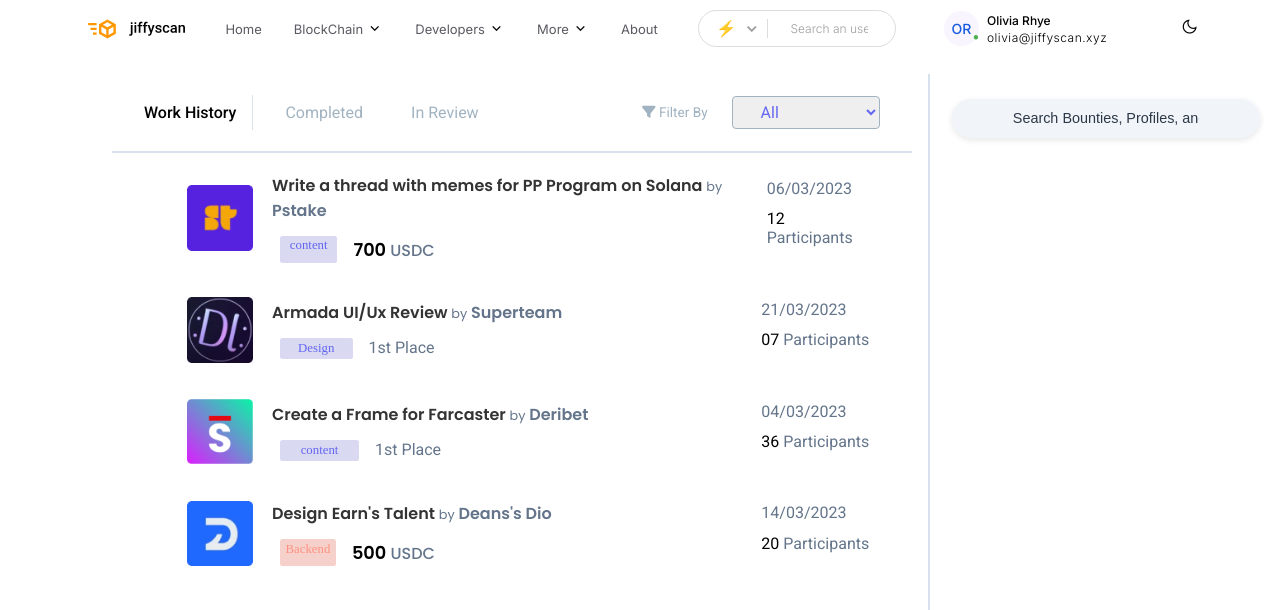
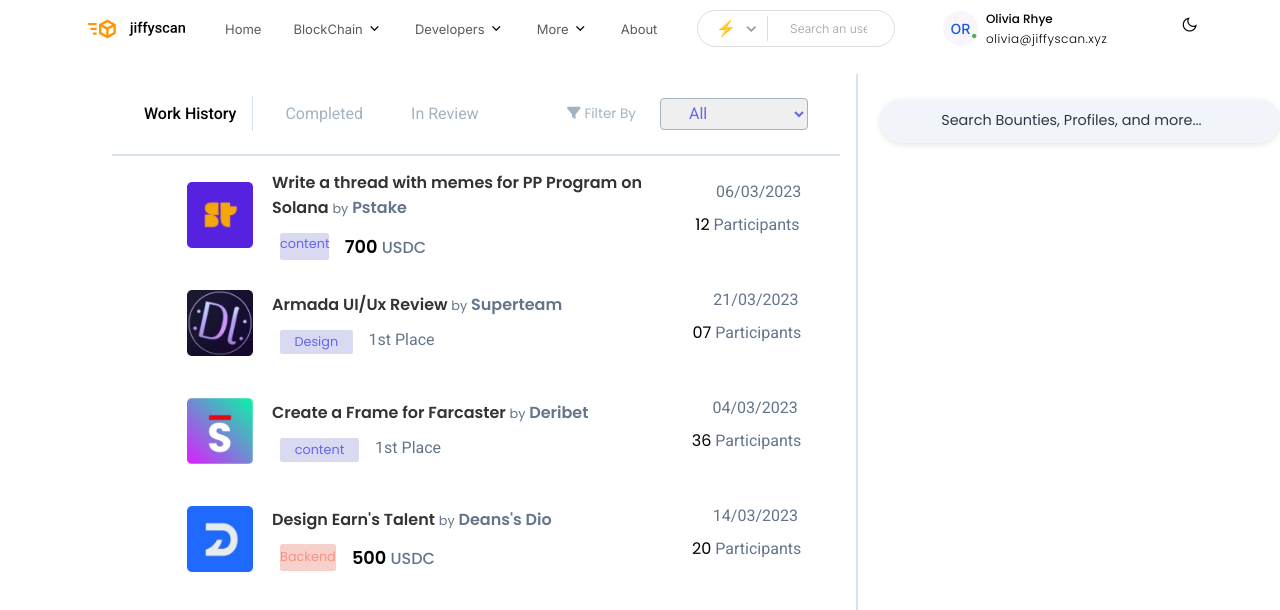
Before and after one commit to SrivastavaPragya/ziffyAssignment, a React (Vite) app: page / in a window 1280 px wide. Shown: the top 610 px of the page. Built offline with nearby package versions, Linux system fonts and the light colour scheme; a web font is replaced by a local one.

Commit message:
fixing bugs

```diff
--- a/src/components/Completed.jsx
+++ b/src/components/Completed.jsx
@@ -20,7 +20,7 @@
           </div>
         </div>
         <div className="content">
-          <p> 06/03/2023</p>
+          <p className="date"> 06/03/2023</p>
           <p className="contentDescription">
 
             <span className="no">12</span> Participants
@@ -41,7 +41,7 @@
           </div>
         </div>
         <div className="content">
-          <p> 21/03/2023</p>
+          <p className="date"> 21/03/2023</p>
           <p className="contentDescription">
             <span className="no">07</span> Participants
           </p>
@@ -61,7 +61,7 @@
           </div>
         </div>
         <div className="content">
-          <p> 04/03/2023</p>
+          <p className="date"> 04/03/2023</p>
           <p className="contentDescription">
             <span className="no">36</span> Participants
           </p>
@@ -84,7 +84,7 @@
           </div>
         </div>
         <div className="content">
-          <p> 14/03/2023</p>
+          <p className="date"> 14/03/2023</p>
           <p className="contentDescription">
             <span className="no">20</span> Participants
           </p>
--- a/src/components/InReview.jsx
+++ b/src/components/InReview.jsx
@@ -17,7 +17,7 @@
           </div>
         </div>
         <div className="content">
-          <p> 21/03/2023</p>
+          <p className="date"> 21/03/2023</p>
           <p className="contentDescription"> <span className='no'>07</span> Participants</p>
 
       </div>
@@ -36,7 +36,7 @@
           </div>
         </div>
         <div className="content">
-          <p> 04/03/2023</p>
+          <p className="date"> 04/03/2023</p>
           <p className="contentDescription"> <span className='no'>36</span> Participants</p>
 
       </div>
@@ -54,7 +54,7 @@
           </div>
         </div>
         <div className="content">
-          <p> 06/03/2023</p>
+          <p className="date"> 06/03/2023</p>
           <p className="contentDescription"> <span className='no'>17</span> Participants</p>
 
       </div>
@@ -72,7 +72,7 @@
           </div>
         </div>
         <div className="content">
-          <p> 14/03/2023</p>
+          <p className="date"> 14/03/2023</p>
           <p className="contentDescription"> <span className='no'>20</span> Participants</p>
 
       </div>
--- a/src/styles/Home.css
+++ b/src/styles/Home.css
@@ -227,6 +227,9 @@
   font-size: 1rem;
   color: #666;
 }
+.date{
+  margin-left: 1.3rem;
+}
 
 /* completed css */
 
--- a/src/styles/Main.css
+++ b/src/styles/Main.css
@@ -4,6 +4,7 @@
     margin: 0;
     padding: 0;
     box-sizing: border-box;
+    font-family: "Poppins", sans-serif;
 
   }
 
```
